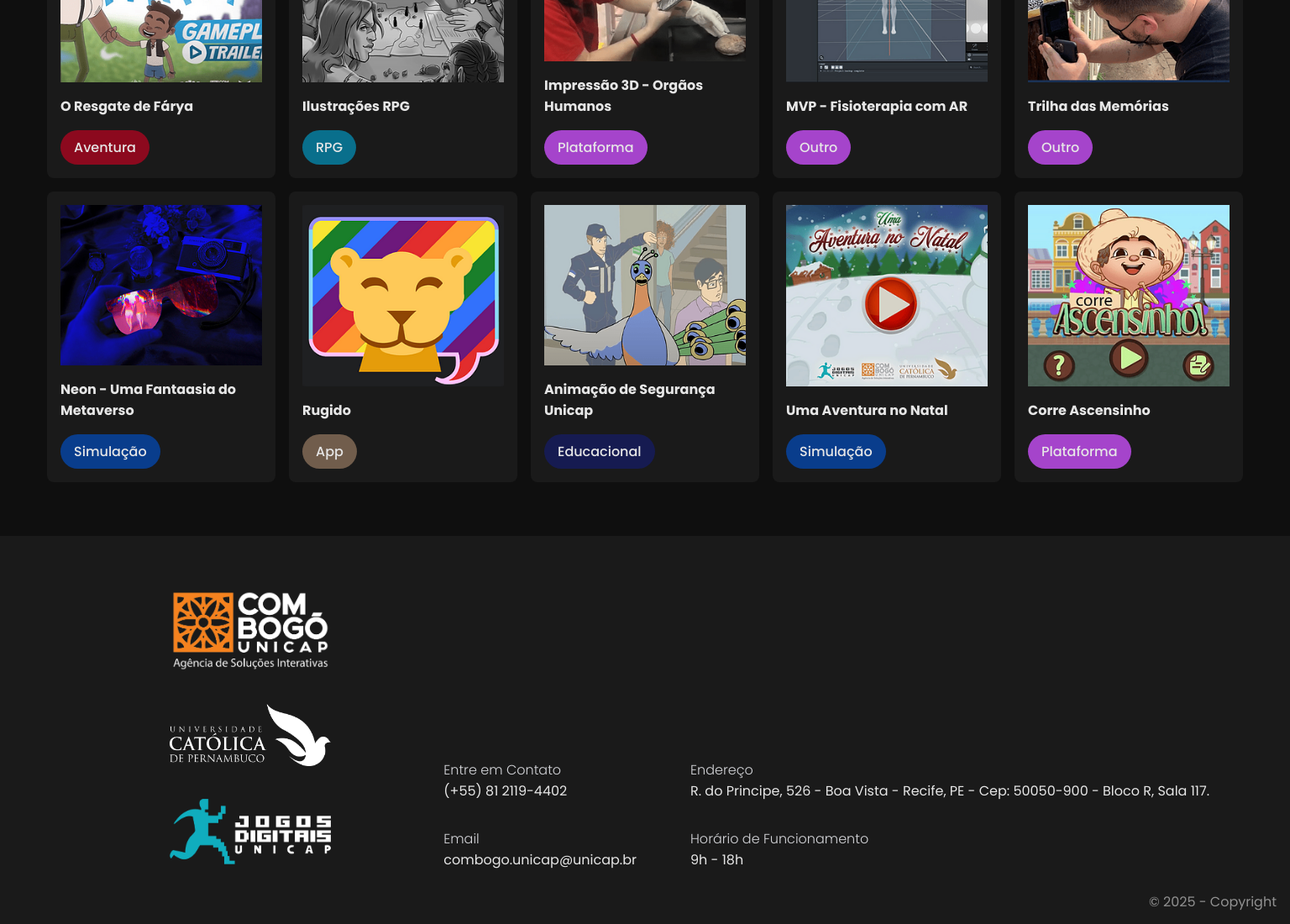
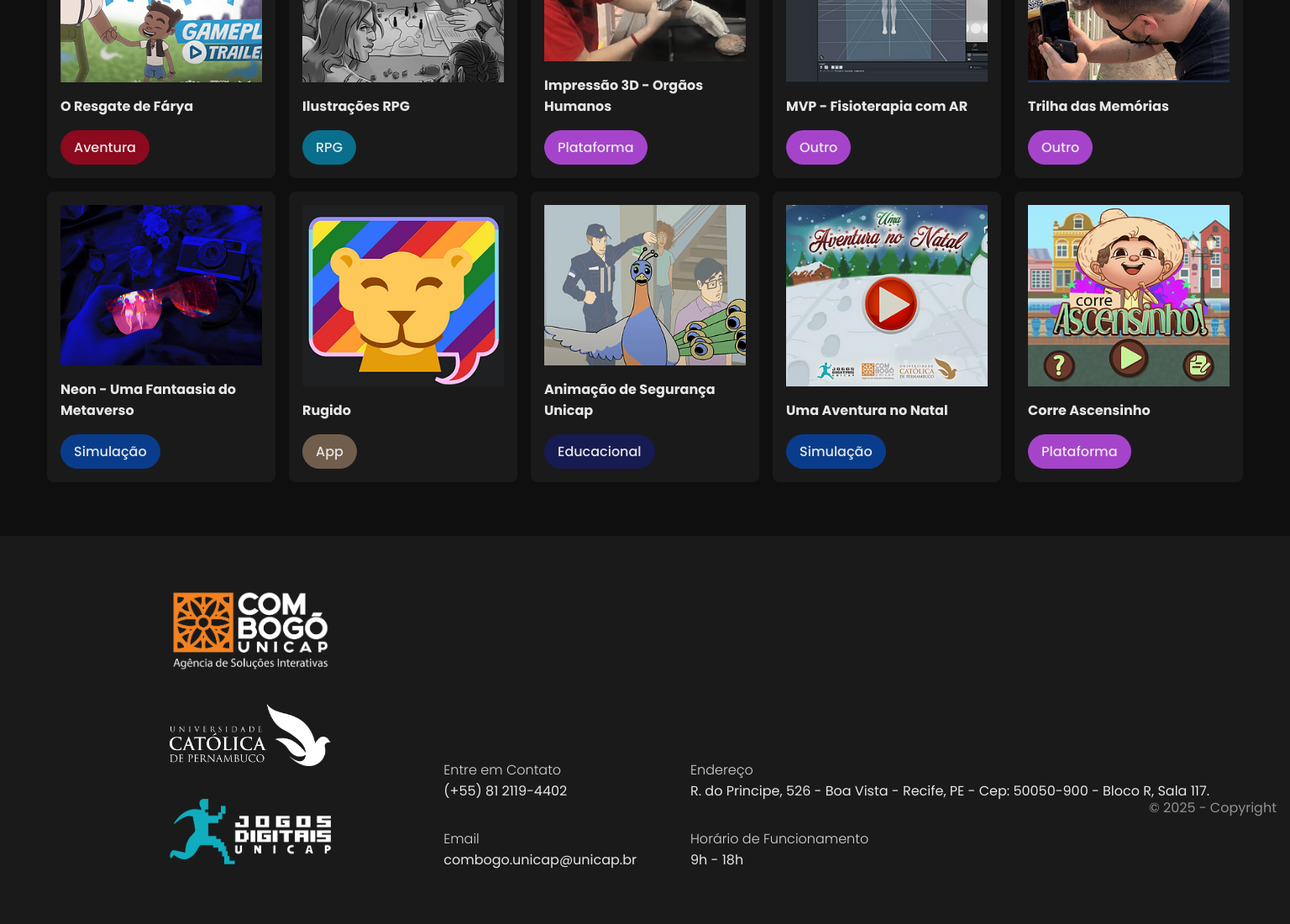
Before and after one commit to Deivyson05/combogo-unicap, a React (Vite) app in the folder combogo/: page / in a window 1536 px wide. Shown: the part 1949-3049 px from the top of the page at 84% size. Built offline with nearby package versions, Linux system fonts and the light colour scheme.

Commit message:
corrigindo css

```diff
--- a/combogo/src/components/Footer/styles.module.css
+++ b/combogo/src/components/Footer/styles.module.css
@@ -71,6 +71,20 @@
         }
     }
 
+}
+
+/*height: 17rem;*/
+
+@media (min-width: 1521px) {
+    .footer .copy {
+        height: 17rem;
+    }
+}
+
+@media (min-width: 2340px) {
+    .footer .copy {
+        height: 11rem;
+    }
 }
 
 @media (max-width: 1486px) {
```
